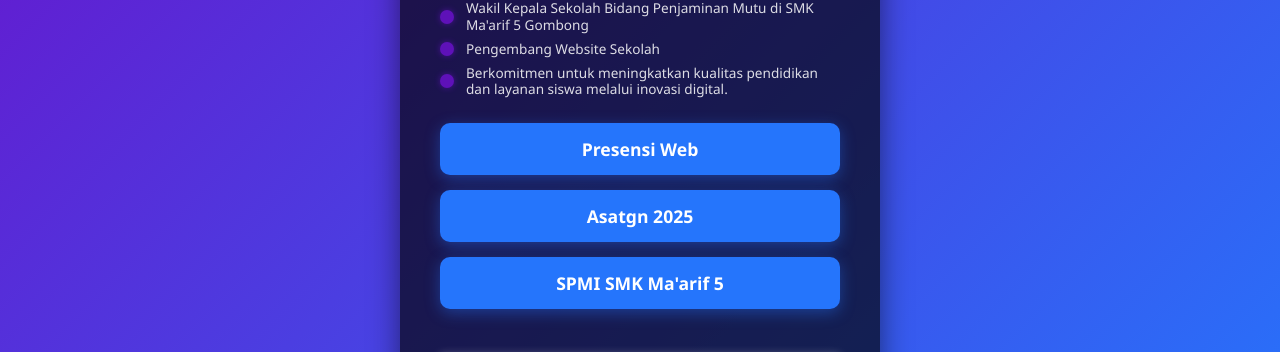
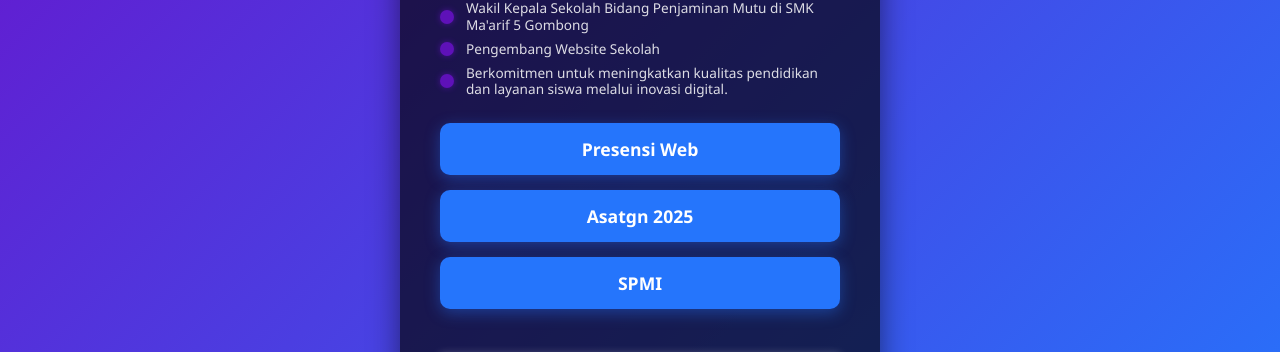
Before and after one commit to SariefBakhtiyar/linktree, a plain HTML site: page index.html in a window 1280 px wide. Shown: the part 320-672 px from the top of the page. Drawn offline with Linux system fonts and the light colour scheme.

Commit message:
Update index.html

```diff
--- a/index.html
+++ b/index.html
@@ -154,7 +154,7 @@
     <div class="links">
       <a class="button" href="https://sariefbakhtiyar.github.io/presensi-web/index.html" target="_blank">Presensi Web</a>
       <a class="button" href="https://sariefbakhtiyar.github.io/asatgn-2025" target="_blank">Asatgn 2025</a>
-      <a class="button" href="https://sariefbakhtiyar.github.io/spmi-smkma5" target="_blank">SPMI SMK Ma'arif 5</a>
+      <a class="button" href="https://sariefbakhtiyar.github.io/spmi-smkma5" target="_blank">SPMI</a>
     </div>
 
     <!-- Logo Sekolah -->
```
